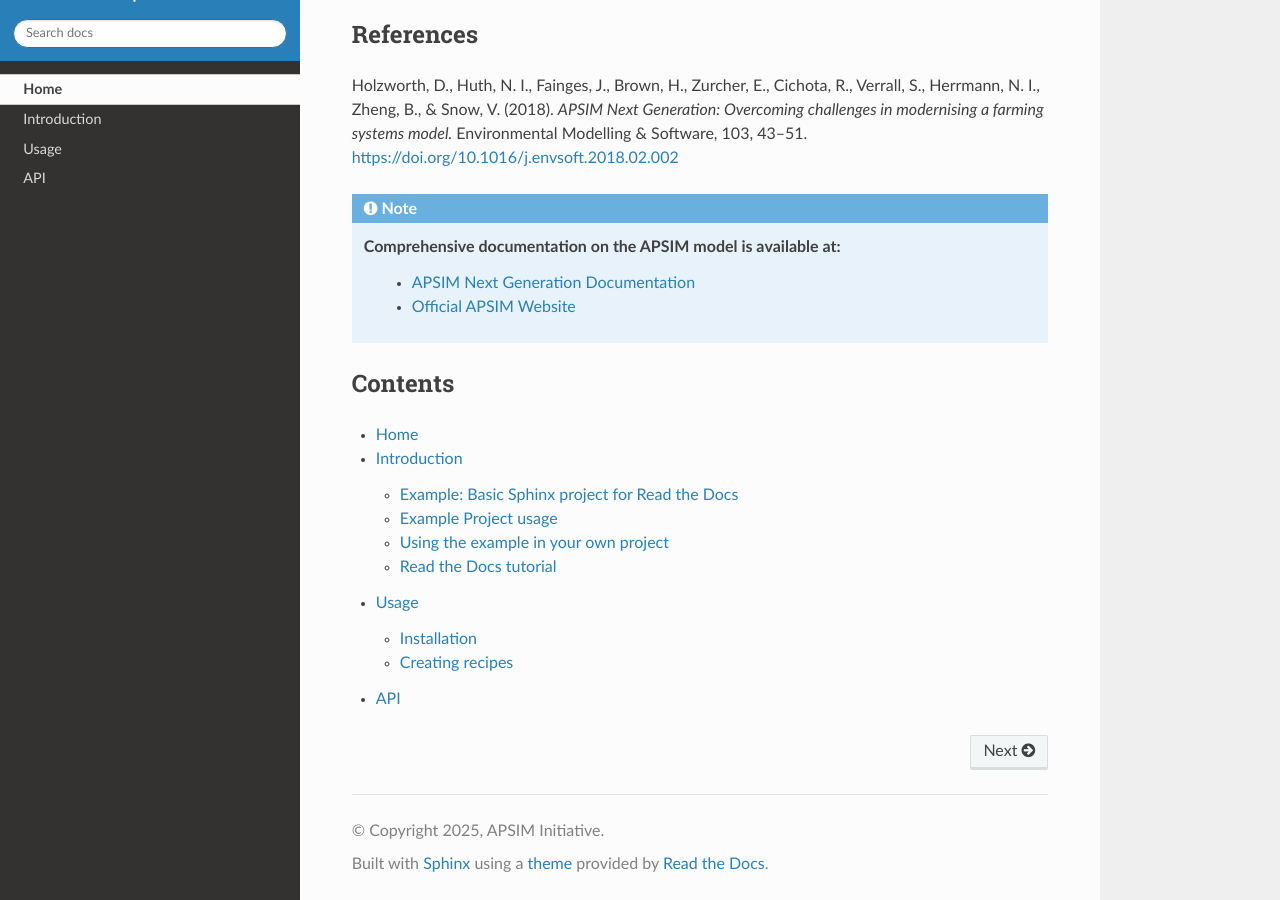
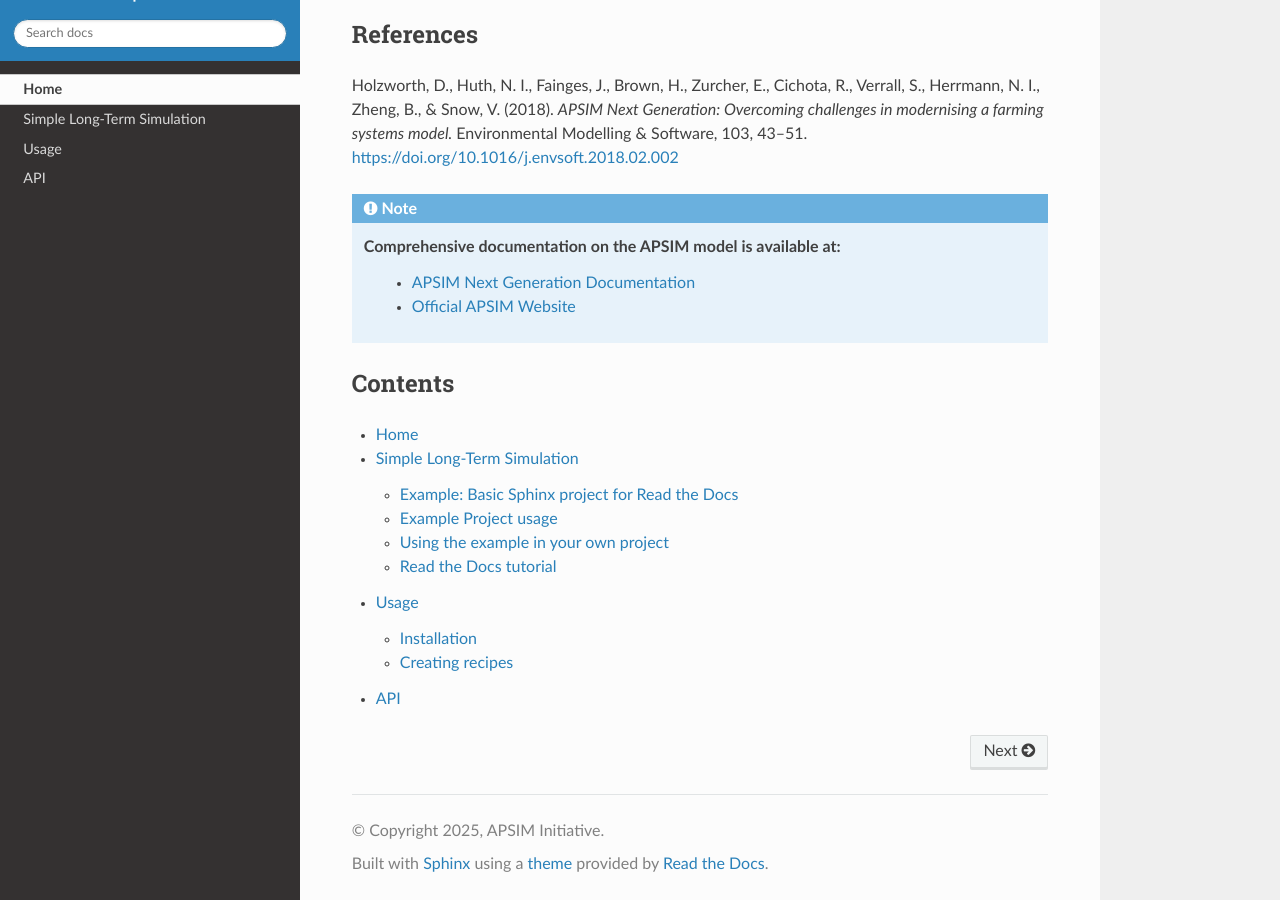
Before and after one commit to ugrewer/APSIM_RotationTraining, a Sphinx documentation site: the page built from docs/index.rst, in a window 1280 px wide and 900 px high, scrolled down 1693 px. Built offline with Sphinx 7.4.7 and the Read the Docs theme 3.1.0, drawn with Linux system fonts in a browser that asks for light colours.

Commit message:
renamed in-file heading of intro module accordingly

```diff
--- a/docs/simple long-term simulation.rst
+++ b/docs/simple long-term simulation.rst
@@ -1,4 +1,4 @@
-Introduction
+Simple Long-Term Simulation
 =====
 
 
```
